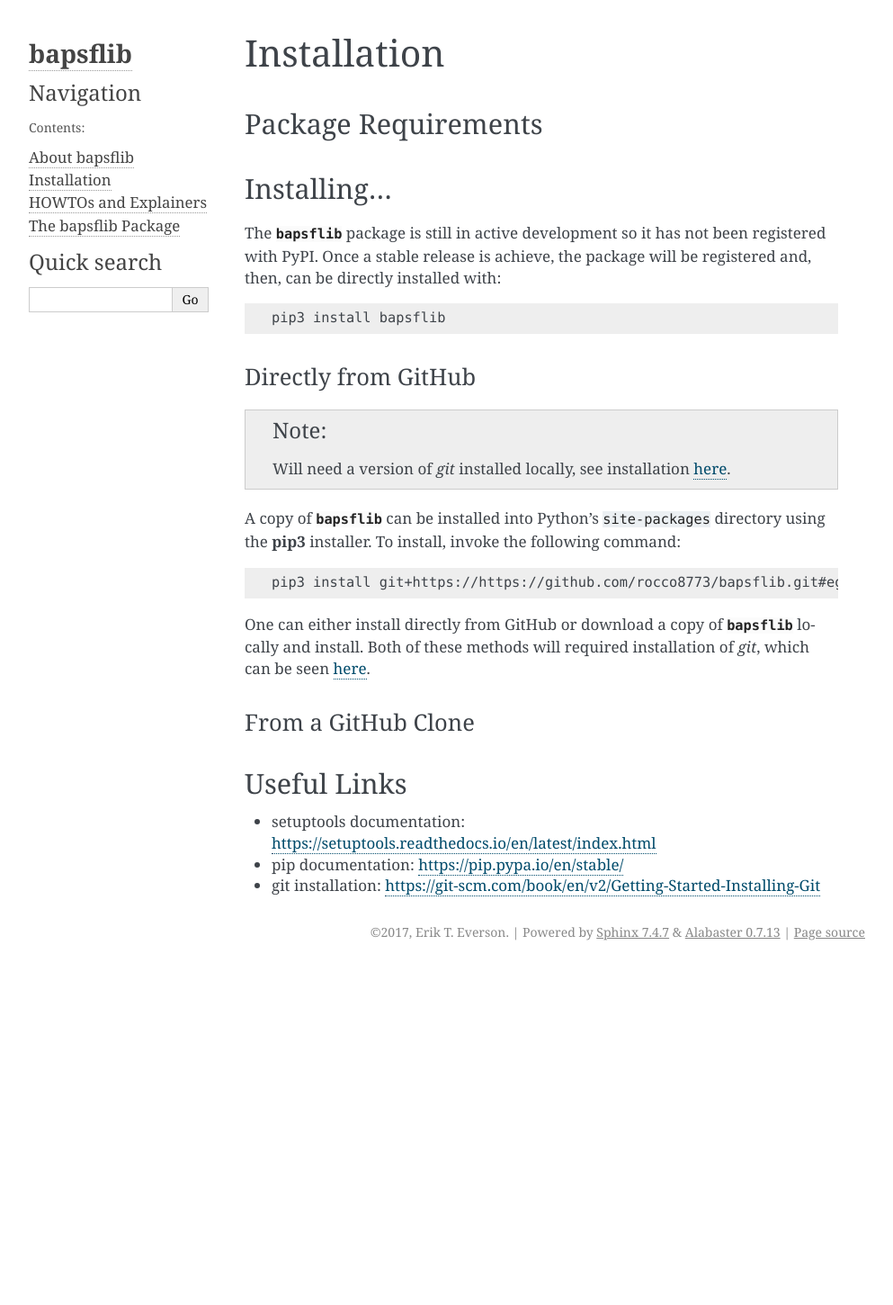
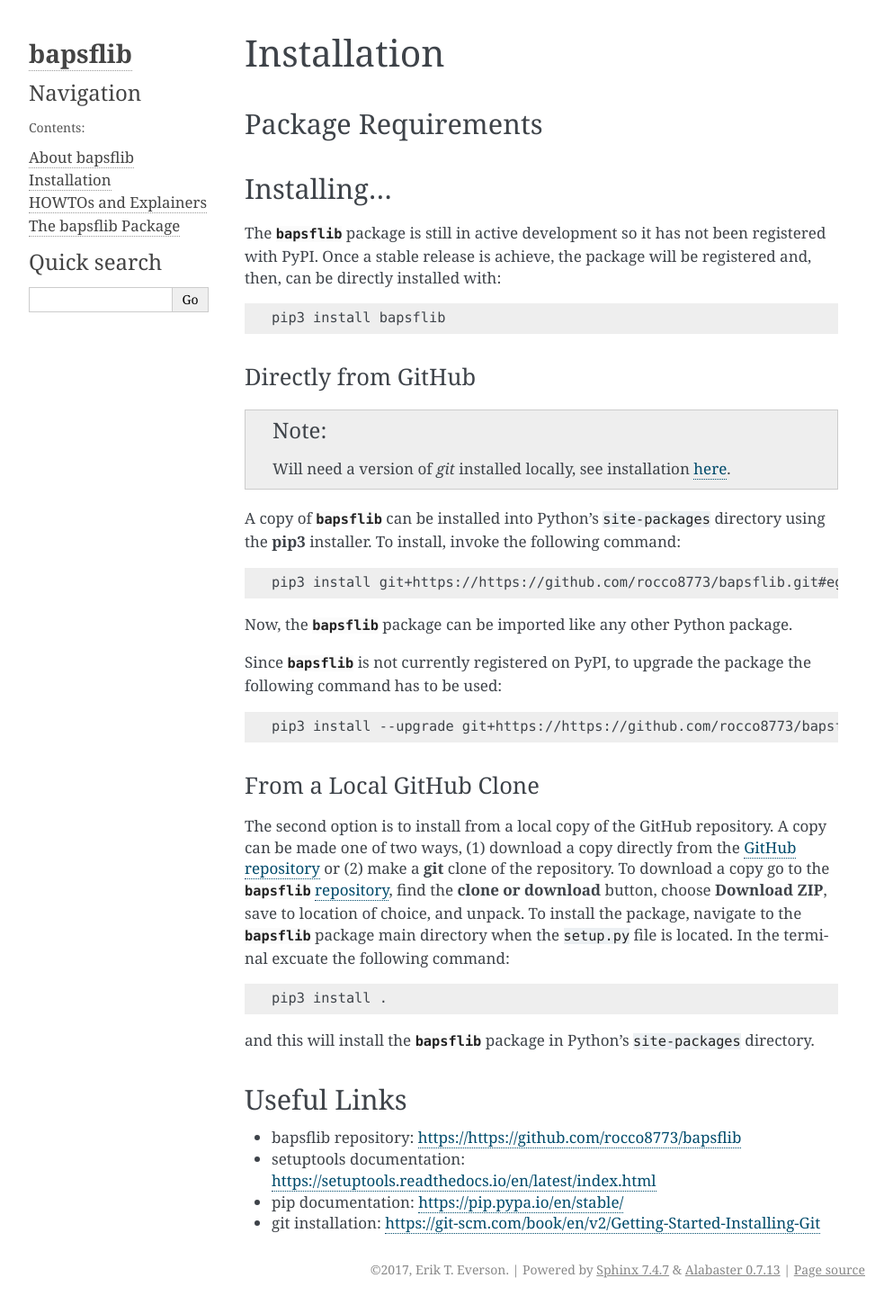
Before and after one commit to BaPSF/bapsflib, a Sphinx documentation site: the page built from docs/installation.rst, in a window 1280 px wide. Shown: the whole page at 90% size, without its empty margins (148-1141 px from the left). Built offline with Sphinx 7.4.7, drawn with Linux system fonts in a browser that asks for light colours; before the commit the page ends 1075 px from its top, so only the background shows below that.

Commit message:
added to sphinx installation documentation

```diff
--- a/docs/installation.rst
+++ b/docs/installation.rst
@@ -32,19 +32,43 @@
 
     pip3 install git+https://https://github.com/rocco8773/bapsflib.git#egg=bapsflib
 
+Now, the :py:mod:`bapsflib` package can be imported like any other
+Python package.
 
-One can either install directly from GitHub or download a copy of
-:py:mod:`bapsflib` locally and install.  Both of these methods will
-required installation of `git`, which can be seen
-`here <https://git-scm.com/book/en/v2/Getting-Started-Installing-Git>`_.
+Since :py:mod:`bapsflib` is not currently registered on PyPI, to upgrade
+the package the following command has to be used:
 
-From a GitHub Clone
-^^^^^^^^^^^^^^^^^^^
+.. code-block:: bash
+
+    pip3 install --upgrade git+https://https://github.com/rocco8773/bapsflib.git#egg=bapsflib
+
+From a Local GitHub Clone
+^^^^^^^^^^^^^^^^^^^^^^^^^
+
+The second option is to install from a local copy of the GitHub
+repository.  A copy can be made one of two ways, (1) download a copy
+directly from the
+`GitHub repository <https://github.com/rocco8773/bapsflib>`_ or (2)
+make a :command:`git` clone of the repository.  To download a copy go to
+the :py:mod:`bapsflib`
+`repository <https://github.com/rocco8773/bapsflib>`_, find the
+**clone or download** button, choose **Download ZIP**, save to location
+of choice, and unpack.  To install the package, navigate to the
+:py:mod:`bapsflib` package main directory when the :file:`setup.py` file
+is located.  In the terminal excuate the following command:
+
+.. code-block:: bash
+
+    pip3 install .
+
+and this will install the :py:mod:`bapsflib` package in Python's
+:file:`site-packages` directory.
 
 
 Useful Links
 ------------
 
+* bapsflib repository: https://https://github.com/rocco8773/bapsflib
 * setuptools documentation: https://setuptools.readthedocs.io/en/latest/index.html
 * pip documentation: https://pip.pypa.io/en/stable/
 * git installation: https://git-scm.com/book/en/v2/Getting-Started-Installing-Git
```
Also changed, not shown: 3 other files.
